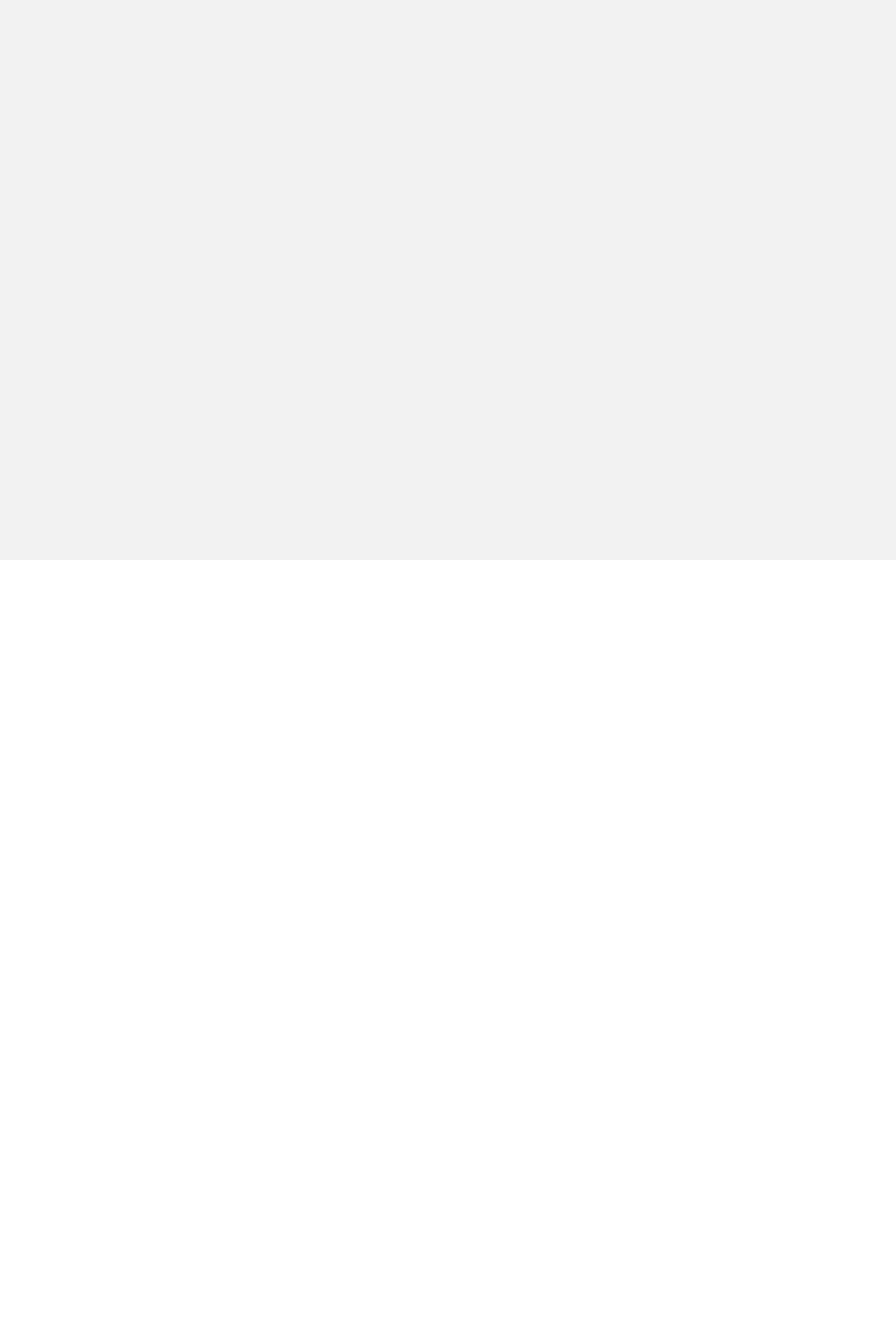
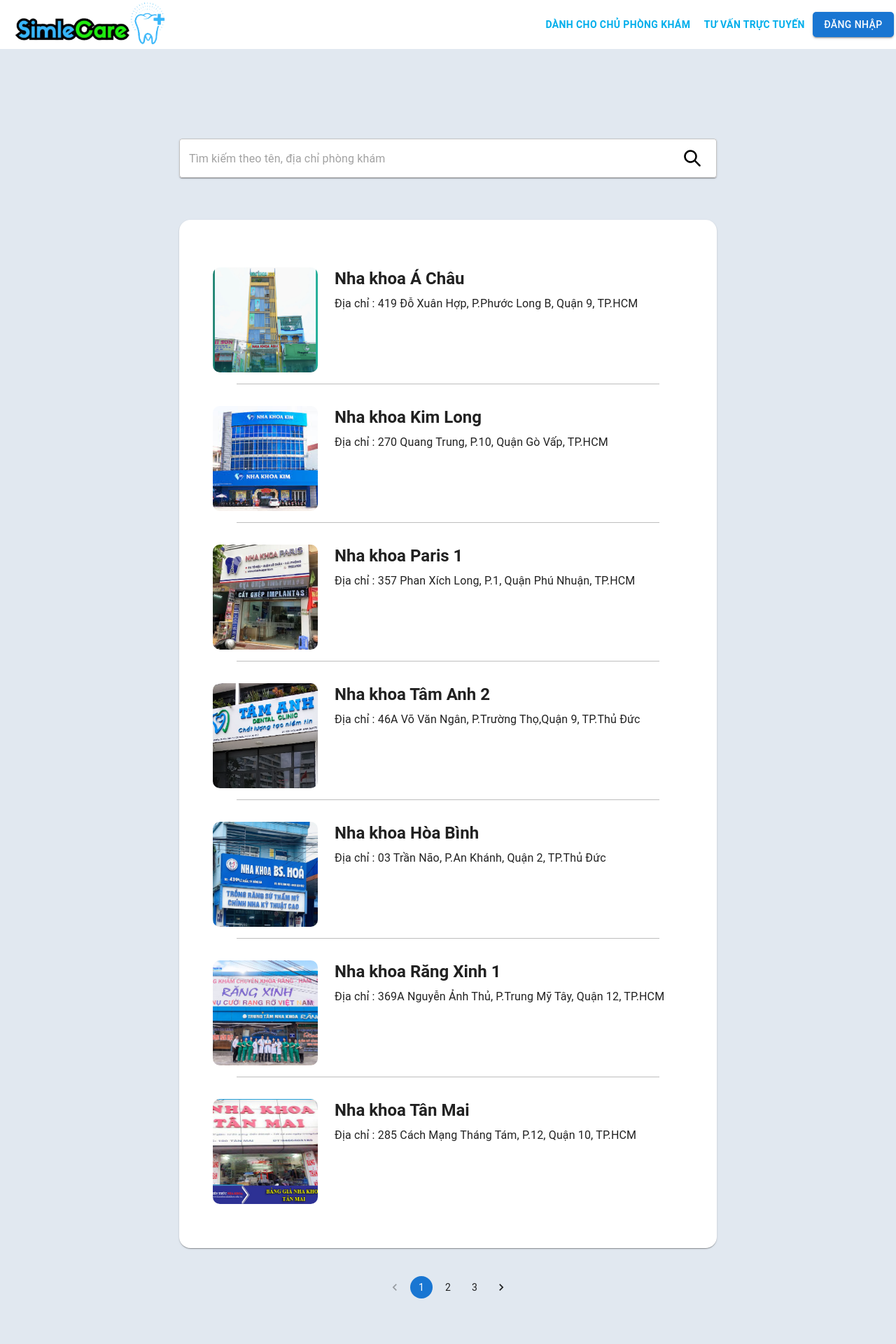
Before and after one commit to ThinhJun0963/FE_Code_Main, a React (Vite) app: page /clinics in a window 1280 px wide. Before the commit this address had no page. Shown: the top 1920 px of the page at 70% size. Before the commit the page ends 800 px from the top, so only its background shows below. Built offline with nearby package versions, Linux system fonts and the light colour scheme.

Commit message:
Thêm tính năng search, xem tất cả phòng khám, phân trang

```diff
--- a/src/pages/ClinicList/ClinicList.tsx
+++ b/src/pages/ClinicList/ClinicList.tsx
@@ -1,9 +1,75 @@
 import React from 'react'
+import UserLayout from '../../components/UserLayout'
+import PaginatedClinicList from './components/PaginatedClinicList'
 
 const ClinicList = () => {
   return (
-    <div>ClinicList</div>
+    <UserLayout>
+      <PaginatedClinicList />
+    </UserLayout>
   )
 }
 
 export default ClinicList
+
+
+// import React, { useState, useEffect } from 'react';
+// import { Container, List, ListItem, ListItemText, Button, Box, Typography } from '@mui/material';
+
+// const itemsPerPage = 5; // Number of items per page
+
+// const ListWithPagination = () => {
+//     const [items, setItems] = useState([]);
+//     const [currentPage, setCurrentPage] = useState(1);
+//     const [totalPages, setTotalPages] = useState(1);
+
+//     // Sample data fetching simulation
+//     useEffect(() => {
+//         // Simulate fetching data from an API
+//         const fetchData = () => {
+//             const sampleItems = Array.from({ length: 30 }, (_, index) => `Item ${index + 1}`);
+//             setItems(sampleItems);
+//             setTotalPages(Math.ceil(sampleItems.length / itemsPerPage));
+//         };
+
+//         fetchData();
+//     }, []);
+
+//     const handlePreviousPage = () => {
+//         setCurrentPage(prevPage => Math.max(prevPage - 1, 1));
+//     };
+
+//     const handleNextPage = () => {
+//         setCurrentPage(prevPage => Math.min(prevPage + 1, totalPages));
+//     };
+
+//     const getPaginatedItems = () => {
+//         const startIndex = (currentPage - 1) * itemsPerPage;
+//         const endIndex = startIndex + itemsPerPage;
+//         return items.slice(startIndex, endIndex);
+//     };
+
+//     return (
+//         <Container>
+//             <Typography variant="h4" gutterBottom>Paginated List</Typography>
+//             <List>
+//                 {getPaginatedItems().map((item, index) => (
+//                     <ListItem key={index}>
+//                         <ListItemText primary={item} />
+//                     </ListItem>
+//                 ))}
+//             </List>
+//             <Box display="flex" justifyContent="space-between" alignItems="center" mt={2}>
+//                 <Button variant="contained" onClick={handlePreviousPage} disabled={currentPage === 1}>
+//                     Previous
+//                 </Button>
+//                 <Typography>Page {currentPage} of {totalPages}</Typography>
+//                 <Button variant="contained" onClick={handleNextPage} disabled={currentPage === totalPages}>
+//                     Next
+//                 </Button>
+//             </Box>
+//         </Container>
+//     );
+// };
+
+// export default ListWithPagination;
--- /dev/null
+++ b/src/pages/ClinicList/components/PaginatedClinicList.tsx
@@ -0,0 +1,97 @@
+import React, { useState, useEffect } from 'react'
+import { useLocation } from 'react-router-dom';
+import clinicsData from './data' // import the clinics data
+import { Box, Pagination, Divider, Typography, Paper, TextField, IconButton } from '@mui/material';
+import { SearchIcon } from '@chakra-ui/icons';
+
+const clinicPerPage = 7;
+
+type Clinic = {
+    image: string;
+    title: string;
+    description: string;
+};
+
+const PaginatedClinicList = () => {
+
+    const [clinics, setClinics] = useState<Clinic[]>([]);
+    const [searchTerm, setSearchTerm] = useState('');
+
+    const location = useLocation();
+    const queryParams = new URLSearchParams(location.search);
+    const searchTermParams = queryParams.get('search');
+
+    useEffect(() => {
+        setSearchTerm(searchTermParams || '');
+    }, [searchTermParams]);
+
+    useEffect(() => {
+        const filteredClinics = clinicsData.filter(clinic =>
+            clinic.title.toLowerCase().includes(searchTerm.toLowerCase()) ||
+            clinic.description.toLowerCase().includes(searchTerm.toLowerCase())
+        );
+
+        setClinics(filteredClinics);
+    }, [searchTerm, searchTermParams]);
+
+    const [currentPage, setCurrentPage] = useState(1);
+
+    const numberOfPages = Math.ceil(clinics.length / clinicPerPage);
+
+    const clinicsToDisplay = clinics.slice((currentPage - 1) * clinicPerPage, currentPage * clinicPerPage);
+
+    return (
+        <Box sx={{ display: 'flex', flexDirection: 'column', gap: 5, paddingTop: '8em', paddingBottom: '5em' }}>
+            <Paper sx={{ width: '60%', margin: '0 auto', display: 'flex', position: 'relative' }}>
+                <TextField
+                    fullWidth
+                    variant="outlined"
+                    value={searchTerm}
+                    placeholder='Tìm kiếm theo tên, địa chỉ phòng khám'
+                    onChange={(e) => setSearchTerm(e.target.value)}
+                    sx={{ margin: '0 auto' }}
+                />
+                <IconButton
+                    type="submit"
+                    aria-label="search"
+                    sx={{ color: "#000", position: 'absolute', right: '15px', top: '0', bottom: '0', margin: 'auto' }}
+                >
+                    <SearchIcon />
+                </IconButton>
+            </Paper>
+
+            <Paper sx={{ width: '60%', margin: '20px auto 0 auto', padding: '3em', borderRadius: '1em' }}>
+                <Box sx={{ width: '100%', margin: '20px auto 0 auto' }}>
+                    {clinicsToDisplay.map((clinic, index) => (
+                        <Box key={index} sx={{ display: 'flex', flexDirection: 'column', margin: '15px 0 15px 0' }}>
+                            <Box sx={{ display: 'flex', gap: 3 }}>
+                                <img src={clinic.image} alt={clinic.title} style={{ width: '150px', height: '150px', objectFit: 'cover', borderRadius: '10px' }} />
+
+                                <Box>
+                                    <Typography variant="h5" component="div" gutterBottom sx={{ textAlign: 'left', fontWeight: 'bold' }}>{clinic.title}</Typography>
+                                    <Typography variant="body1" component="div" gutterBottom sx={{ textAlign: 'left' }}>Địa chỉ : {clinic.description}</Typography>
+                                </Box>
+                            </Box>
+
+                            {index !== clinicsToDisplay.length - 1 && <Divider sx={{ backgroundColor: 'black', width: '90%', margin: '1em auto' }} />}
+                        </Box>
+                    ))}
+                </Box>
+            </Paper>
+            <Box sx={{ width: '80%', margin: '0 auto' }}>
+                <Pagination
+                    sx={{ width: 'auto', display: 'flex', justifyContent: 'center' }}
+                    count={numberOfPages}
+                    color="primary"
+                    onChange={(event, page) => {
+                        console.log(event)
+                        console.log(page)
+                        setCurrentPage(page)
+                    }}
+                />
+            </Box>
+        </Box>
+    )
+}
+
+export default PaginatedClinicList
--- /dev/null
+++ b/src/pages/ClinicList/components/data.ts
@@ -0,0 +1,21 @@
+const clinics: { image: string, title: string, description: string }[] = [
+    { image: "../../../asia-dental-clinic.jpg", title: "Nha khoa Á Châu", description: "419 Đỗ Xuân Hợp, P.Phước Long B, Quận 9, TP.HCM" },
+    { image: "../../../kim-dental-clinic.jpg", title: "Nha khoa Kim Long", description: "270 Quang Trung, P.10, Quận Gò Vấp, TP.HCM" },
+    { image: "../../../paris-dental-clinic.jpg", title: "Nha khoa Paris 1", description: "357 Phan Xích Long, P.1, Quận Phú Nhuận, TP.HCM" },
+    { image: "../../../tam-anh-dental-clinic.jpg", title: "Nha khoa Tâm Anh 2", description: " 46A Võ Văn Ngân, P.Trường Thọ,Quận 9, TP.Thủ Đức" },
+    { image: "../../../hoa-dental-clinic.jpg", title: "Nha khoa Hòa Bình", description: "03 Trần Não, P.An Khánh, Quận 2, TP.Thủ Đức" },
+    { image: "../../../rang-xinh-dental-clinic.jpg", title: "Nha khoa Răng Xinh 1", description: "369A Nguyễn Ảnh Thủ, P.Trung Mỹ Tây, Quận 12, TP.HCM" },
+    { image: "../../../tan-mai-dental-clinic.jpg", title: "Nha khoa Tân Mai", description: "285 Cách Mạng Tháng Tám, P.12, Quận 10, TP.HCM" },
+    { image: "../../../clinic1.jpg", title: "Nha khoa Sài Gòn", description: "123 Nguyễn Văn Linh, P.Tân Phú, Quận 7, TP.HCM" },
+    { image: "../../../clinic2.jpg", title: "Nha khoa Thành Đô", description: "789 Lê Lợi, P.Bến Thành, Quận 1, TP.HCM" },
+    { image: "../../../clinic3.jpg", title: "Nha khoa Hà Đông", description: "456 Nguyễn Thị Minh Khai, P.Đa Kao, Quận 1, TP.HCM" },
+    { image: "../../../clinic4.jpg", title: "Nha khoa Bình Dân 2", description: "369 Cách Mạng Tháng Tám, P.Phạm Ngũ Lão, Quận 1, TP.HCM" },
+    { image: "../../../clinic5.jpg", title: "Nha khoa Miền Đông", description: "147 Trần Hưng Đạo, P.Nguyễn Thái Bình, Quận 1, TP.HCM" },
+    { image: "../../../clinic6.jpg", title: "Nha khoa Nam Việt", description: "258 Lê Lợi, P.Phú Mỹ, Quận 7, TP.HCM" },
+    { image: "../../../clinic7.jpg", title: "Nha khoa Thành Phố", description: "987 Trần Hưng Đạo, P.Phú Hòa, Quận 9, TP.HCM" },
+    { image: "../../../clinic8.jpg", title: "Nha khoa Quốc Tế", description: "753 Nguyễn Thị Minh Khai, P.Đa Kao, Quận 1, TP.HCM" },
+    { image: "../../../clinic9.jpg", title: "Nha khoa Phương Đông", description: "963 Phan Xích Long, P.3, Quận Phú Nhuận, TP.HCM" },
+    { image: "../../../clinic10.jpg", title: "Nha khoa Công Lập", description: "369 Lý Thường Kiệt, P.Cầu Ông Lãnh, Quận1, TP.HCM" },
+]
+
+export default clinics;
--- a/src/pages/HomePage/components/HomePageContent.tsx
+++ b/src/pages/HomePage/components/HomePageContent.tsx
@@ -5,8 +5,10 @@ import clinics from "./data";
 import Accordion from "./Accordion/Accordion";
 import FeaturesAndBenefits from "./FeatureAndBenefits/FeatureAndBenefits";
 import { SetStateAction, useState } from "react";
+import { useNavigate } from 'react-router-dom';
 
 const HomePageContent = () => {
+  const navigate = useNavigate();
   const [searchTerm, setSearchTerm] = useState("");
 
   const handleSearchChange = (event: {
@@ -17,8 +19,7 @@ const HomePageContent = () => {
 
   const handleSearchSubmit = (event: { preventDefault: () => void }) => {
     event.preventDefault();
-    // Perform the search here
-    console.log(`Searching for "${searchTerm}"`);
+    navigate(`/clinics?search=${searchTerm}`);
   };
 
   return (
@@ -39,6 +40,7 @@ const HomePageContent = () => {
           Đặt khám với hơn 100 phòng khám trên SmileCare để có số thứ tự và
           khung giờ khám trước.
         </Typography>
+        <form onSubmit={handleSearchSubmit}>
           <Box
             sx={{
               backgroundColor: " #ffffff",
@@ -52,24 +54,25 @@ const HomePageContent = () => {
             <InputBase
               value={searchTerm}
               onChange={handleSearchChange}
-            placeholder="Search…"
+              placeholder="Tìm kiếm theo tên, địa chỉ phòng khám"
               inputProps={{ "aria-label": "search" }}
               sx={{ flex: 1, paddingLeft: "10px" }}
             />
             <IconButton
               type="submit"
               aria-label="search"
-            onClick={handleSearchSubmit}
               sx={{ color: "#000" }}
             >
               <SearchIcon />
             </IconButton>
           </Box>
+        </form>
       </Box>
 
       <Box sx={{ width: "80%", marginTop: "2em", textAlign: "right" }}>
         <Button
           variant="contained"
+          href='/clinics'
           sx={{
             backgroundColor: "#1975dc",
             color: "#fff",
--- a/src/pages/HomePage/components/data.ts
+++ b/src/pages/HomePage/components/data.ts
@@ -1,11 +1,11 @@
 const clinics: { image: string, title: string, description: string }[] = [
-    {image:"../../../public/asia-dental-clinic.jpg", title:"Nha khoa Asia", description:"419 Đỗ Xuân Hợp, P.Phước Long B, Quận 9, TP.HCM"},
-    {image:"../../../public/kim-dental-clinic.jpg", title:"Nha khoa Kim", description:"270 Quang Trung, P.10, Q.Gò Vấp, TP.HCM"},
-    {image:"../../../public/paris-dental-clinic.jpg", title:"Nha khoa Paris", description:"357 Phan Xích Long, P.1, Q.Phú Nhuận, TP.HCM"},
-    {image:"../../../public/tam-anh-dental-clinic.jpg", title:"Nha khoa Tâm Anh", description:" 46A Võ Văn Ngân, P.Trường Thọ, TP.Thủ Đức"},
-    {image:"../../../public/hoa-dental-clinic.jpg", title:"Nha khoa Bác sĩ Hóa", description:"03 Trần Não, P.An Khánh, Q.2, TP.Thủ Đức"},
-    {image:"../../../public/rang-xinh-dental-clinic.jpg", title:"Nha khoa Răng xinh", description:"369A Nguyễn Ảnh Thủ, P.Trung Mỹ Tây, Q.12, TP.HCM"},
-    {image:"../../../public/tan-mai-dental-clinic.jpg", title:"Nha khoa Tân Mai", description:"285 Cách Mạng Tháng Tám, P.12, Q.10, TP.HCM"},
+    {image:"../../../asia-dental-clinic.jpg", title:"Nha khoa Asia", description:"419 Đỗ Xuân Hợp, P.Phước Long B, Quận 9, TP.HCM"},
+    {image:"../../../kim-dental-clinic.jpg", title:"Nha khoa Kim", description:"270 Quang Trung, P.10, Q.Gò Vấp, TP.HCM"},
+    {image:"../../../paris-dental-clinic.jpg", title:"Nha khoa Paris", description:"357 Phan Xích Long, P.1, Q.Phú Nhuận, TP.HCM"},
+    {image:"../../../tam-anh-dental-clinic.jpg", title:"Nha khoa Tâm Anh", description:" 46A Võ Văn Ngân, P.Trường Thọ, TP.Thủ Đức"},
+    {image:"../../../hoa-dental-clinic.jpg", title:"Nha khoa Bác sĩ Hóa", description:"03 Trần Não, P.An Khánh, Q.2, TP.Thủ Đức"},
+    {image:"../../../rang-xinh-dental-clinic.jpg", title:"Nha khoa Răng xinh", description:"369A Nguyễn Ảnh Thủ, P.Trung Mỹ Tây, Q.12, TP.HCM"},
+    {image:"../../../tan-mai-dental-clinic.jpg", title:"Nha khoa Tân Mai", description:"285 Cách Mạng Tháng Tám, P.12, Q.10, TP.HCM"},
 ]
 
 export default clinics;
--- a/src/pages/Login/components/LoginForm.tsx
+++ b/src/pages/Login/components/LoginForm.tsx
@@ -43,6 +43,7 @@ const LoginForm = () => {
     }
     catch (error) {
       alert('Đăng nhập thất bại, vui lòng thử lại sau.')
+      console.log(error);
     }
 
   };
--- a/src/routes/publicRoutes.tsx
+++ b/src/routes/publicRoutes.tsx
@@ -4,12 +4,14 @@ import LoginMUI from '../pages/Login/index';
 import SignUpMUI from '../pages/Login/SignUpMUI';
 import ClinicDetail from '../pages/ClinicDetail/ClinicDetail';
 import ClinicRegister from '../pages/ClinicRegister/ClinicRegister';
+import ClinicList from '../pages/ClinicList/ClinicList';
 
 export const publicRoutes = [
     { path: '/', element: <HomePage /> },
     { path: '/booking', element: <BookingPage /> },
     { path: '/for-owner', element: <ClinicRegister /> },
     { path: "/clinic", element: <ClinicDetail /> },
+    { path: '/clinics', element: <ClinicList /> },
     { path: "/login", element: < LoginMUI /> },
     { path: "/signup", element: <SignUpMUI /> },
 ]
```
Lines whose indentation alone changed are shown as unchanged.
